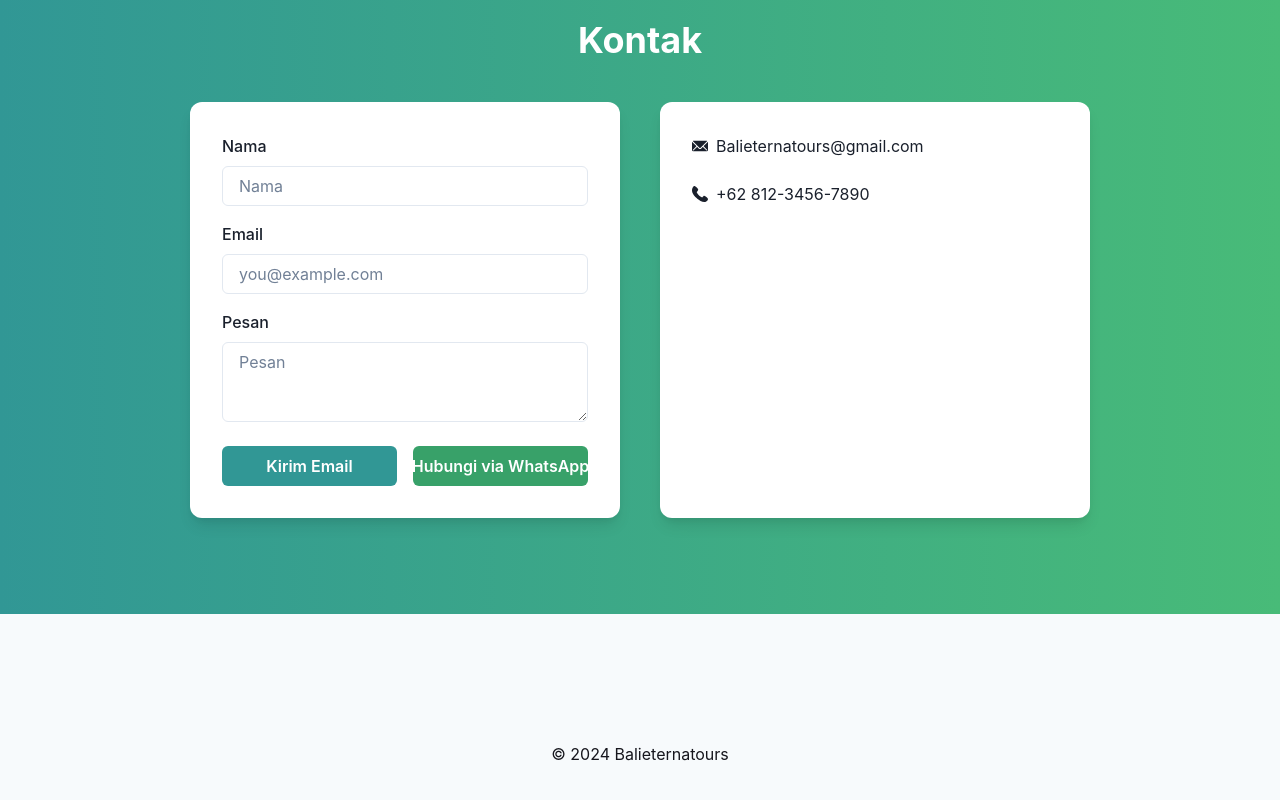
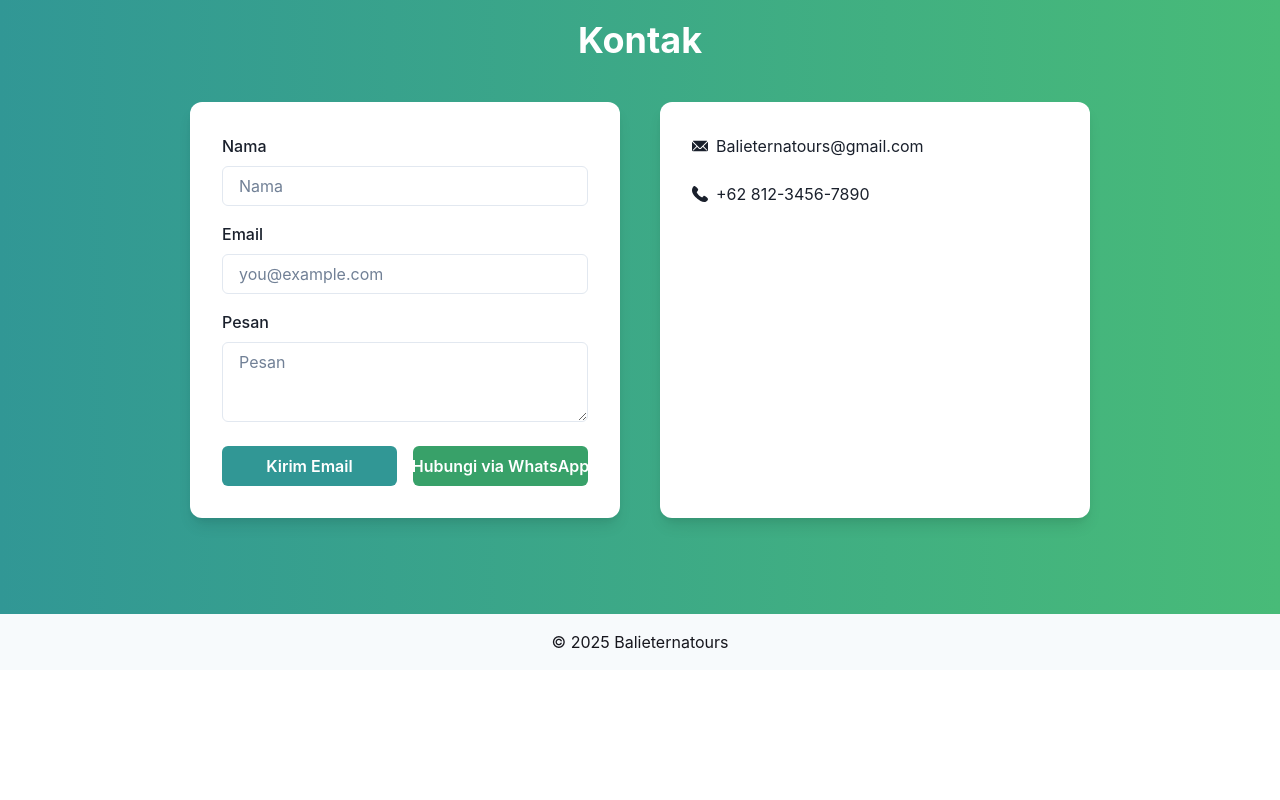
Before and after one commit to AxelanO7/lp-bet-web-js, a Next.js app: page / in a window 1280 px wide. Shown: the part 3098-3898 px from the top of the page. After the commit the page ends 3768 px from the top, so only its background shows below. Built offline with nearby package versions, Linux system fonts and the light colour scheme.

Commit message:
💄 style(footer): adjust footer padding
- reduce footer padding for better visual balance

```diff
--- a/src/components/Footer.tsx
+++ b/src/components/Footer.tsx
@@ -1,5 +1,5 @@
 import { Flex, FlexProps } from "@chakra-ui/react";
 
 export const Footer = (props: FlexProps) => (
-  <Flex as="footer" py="8rem" {...props} />
+  <Flex as="footer" py={4} justifyContent="center" {...props} />
 );
--- a/src/pages/index.tsx
+++ b/src/pages/index.tsx
@@ -26,7 +26,7 @@ const IndexPage = () => {
       <FAQ lang={lang} />
       <Contact lang={lang} />
       <Footer justifyContent="center">
-        <Text>© 2024 Balieternatours</Text>
+        <Text>© {new Date().getFullYear()} Balieternatours</Text>
       </Footer>
     </Container>
   );
```
